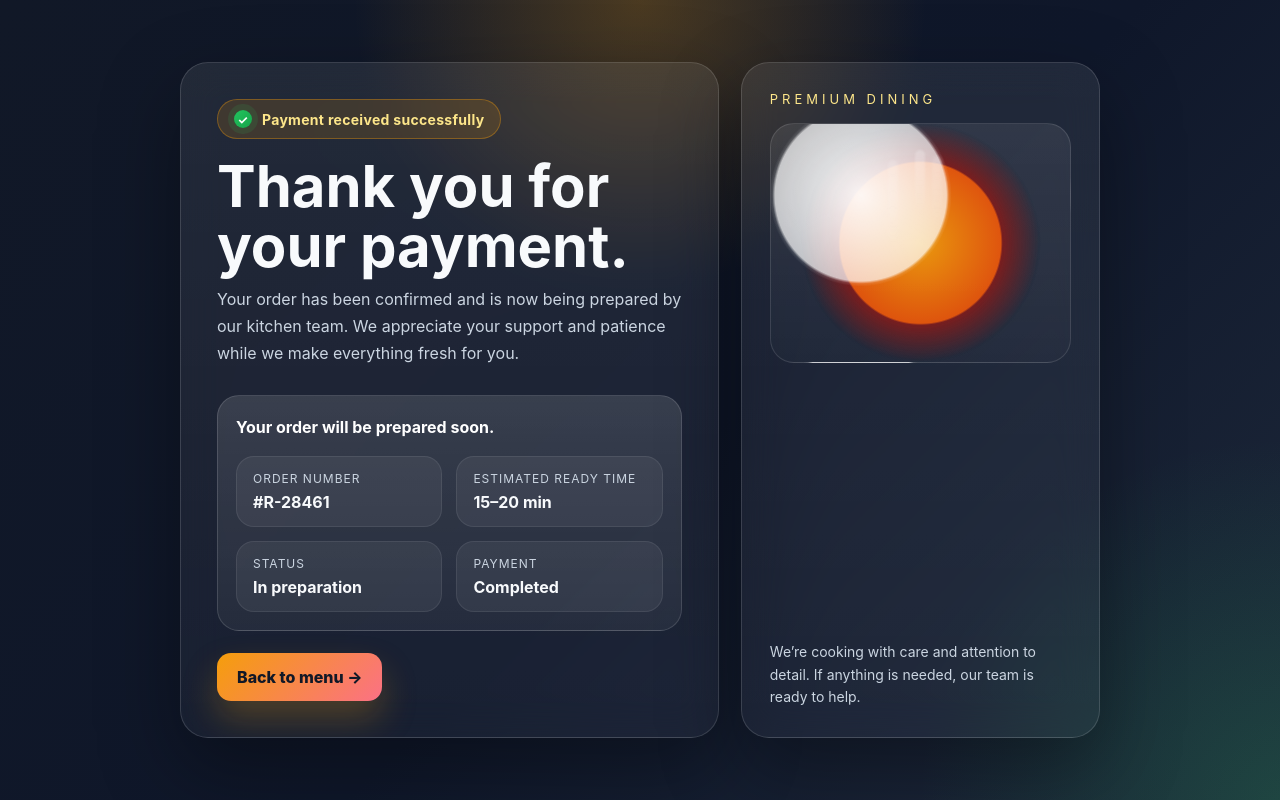
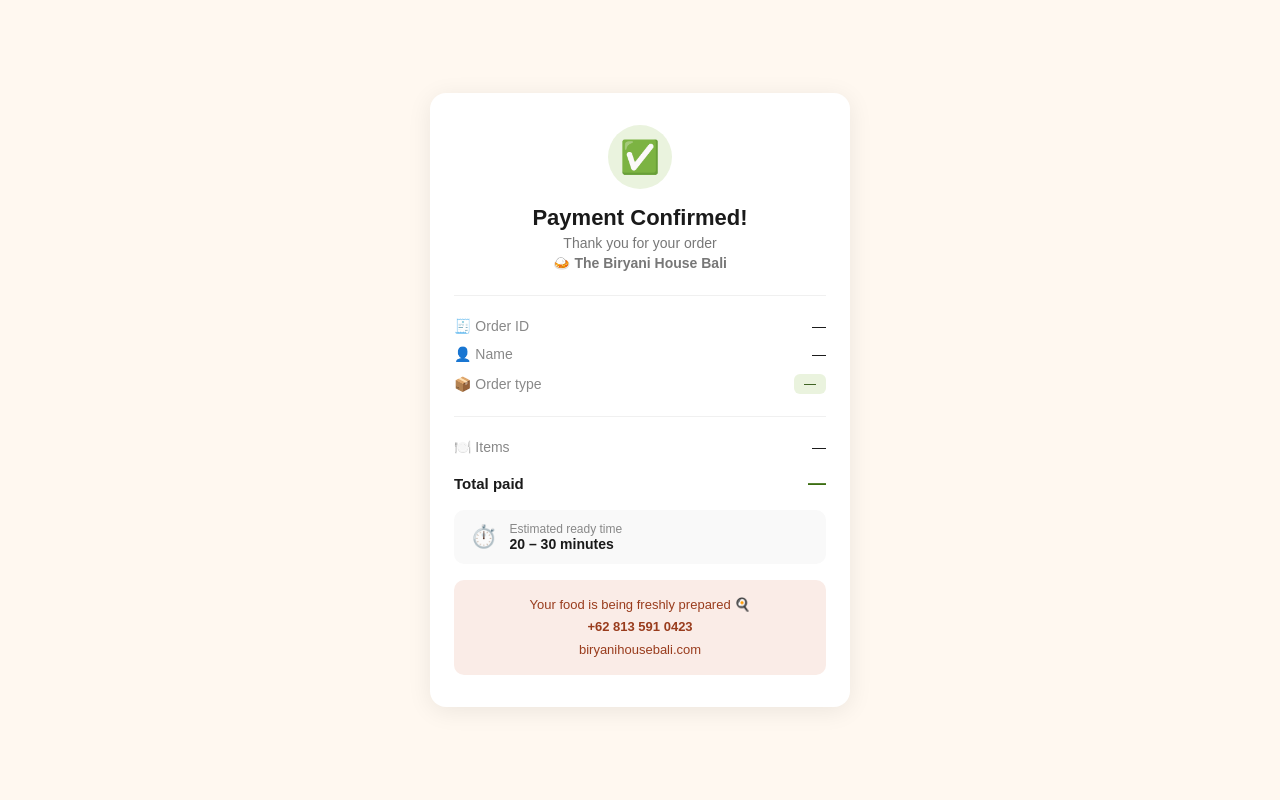
Before and after one commit to itsadityakaushalofficial/Success-urls, a plain HTML site: page index.html in a window 1280 px wide. Drawn offline with Linux system fonts and the light colour scheme.

Commit message:
Refactor HTML structure and styles for payment page

```diff
--- a/index.html
+++ b/index.html
@@ -1,172 +1,199 @@
 <!DOCTYPE html>
-<html lang="en">
+<html>
 <head>
-  <meta charset="UTF-8" />
-  <meta name="viewport" content="width=device-width, initial-scale=1.0" />
-  <title>Thank You for Your Payment</title>
+<meta name="viewport" content="width=device-width, initial-scale=1">
 <style>
-    :root {
-      --bg: #0f172a;
-      --card: rgba(255,255,255,0.08);
-      --card2: rgba(255,255,255,0.12);
-      --text: #f8fafc;
-      --muted: #cbd5e1;
-      --accent: #f59e0b;
-      --accent2: #22c55e;
-      --line: rgba(255,255,255,0.14);
+* { margin: 0; padding: 0; box-sizing: border-box; }
+body {
+  font-family: Arial, sans-serif;
+  background: #fff8f0;
+  min-height: 100vh;
+  display: flex;
+  justify-content: center;
+  align-items: center;
+  padding: 20px;
 }
-    * { box-sizing: border-box; }
-    body {
-      margin: 0;
-      min-height: 100vh;
-      display: grid;
-      place-items: center;
-      font-family: Inter, ui-sans-serif, system-ui, -apple-system, Segoe UI, Roboto, Arial, sans-serif;
-      color: var(--text);
-      background:
-        radial-gradient(circle at top, rgba(245,158,11,0.26), transparent 28%),
-        radial-gradient(circle at bottom right, rgba(34,197,94,0.18), transparent 24%),
-        linear-gradient(135deg, #111827, #0f172a 55%, #1e293b);
-      padding: 24px;
+.card {
+  background: white;
+  border-radius: 16px;
+  padding: 32px 24px;
+  max-width: 420px;
+  width: 100%;
+  box-shadow: 0 4px 24px rgba(0,0,0,0.08);
 }
-    .wrap {
-      width: min(920px, 100%);
-      display: grid;
-      grid-template-columns: 1.2fr 0.8fr;
-      gap: 22px;
-      align-items: stretch;
+.check-circle {
+  width: 64px;
+  height: 64px;
+  border-radius: 50%;
+  background: #EAF3DE;
+  display: flex;
+  align-items: center;
+  justify-content: center;
+  margin: 0 auto 16px;
+  font-size: 32px;
 }
-    .hero, .side {
-      backdrop-filter: blur(20px);
-      background: linear-gradient(180deg, var(--card), rgba(255,255,255,0.04));
-      border: 1px solid var(--line);
-      border-radius: 28px;
-      box-shadow: 0 30px 80px rgba(0,0,0,0.35);
-      overflow: hidden;
+.headline {
+  text-align: center;
+  margin-bottom: 24px;
 }
-    .hero { padding: 36px; position: relative; }
-    .badge {
-      display: inline-flex;
-      gap: 10px;
+.headline h1 {
+  font-size: 22px;
+  font-weight: 600;
+  color: #1a1a1a;
+  margin-bottom: 4px;
+}
+.headline p {
+  font-size: 14px;
+  color: #777;
+}
+.restaurant {
+  font-size: 13px;
+  font-weight: 600;
+  color: #D85A30;
+  margin-top: 4px;
+}
+.divider {
+  border: none;
+  border-top: 1px solid #f0f0f0;
+  margin: 16px 0;
+}
+.row {
+  display: flex;
+  justify-content: space-between;
   align-items: center;
-      padding: 10px 16px;
-      border-radius: 999px;
-      background: rgba(245,158,11,0.14);
-      border: 1px solid rgba(245,158,11,0.35);
-      color: #fde68a;
-      font-weight: 700;
-      letter-spacing: 0.3px;
+  padding: 6px 0;
   font-size: 14px;
 }
-    .check {
-      width: 18px; height: 18px; border-radius: 50%;
-      background: linear-gradient(135deg, var(--accent2), #16a34a);
-      display: inline-grid; place-items: center;
-      color: white; font-size: 12px;
-      box-shadow: 0 0 0 6px rgba(34,197,94,0.12);
+.label { color: #888; }
+.value { color: #1a1a1a; font-weight: 500; }
+.badge {
+  background: #EAF3DE;
+  color: #27500A;
+  padding: 3px 10px;
+  border-radius: 6px;
+  font-size: 12px;
+  font-weight: 500;
 }
-    h1 { margin: 18px 0 10px; font-size: clamp(34px, 5vw, 58px); line-height: 1.02; }
-    p { margin: 0; color: var(--muted); line-height: 1.7; }
-    .highlight { color: white; font-weight: 700; }
-    .order-box {
-      margin-top: 28px;
-      padding: 18px;
-      border-radius: 22px;
-      background: linear-gradient(180deg, var(--card2), rgba(255,255,255,0.05));
-      border: 1px solid var(--line);
+.total-row {
+  display: flex;
+  justify-content: space-between;
+  align-items: center;
+  padding: 12px 0 0;
 }
-    .order-grid {
-      display: grid;
-      grid-template-columns: repeat(2, minmax(0, 1fr));
-      gap: 14px;
-      margin-top: 14px;
+.total-label {
+  font-size: 15px;
+  font-weight: 600;
+  color: #1a1a1a;
 }
-    .item {
+.total-value {
+  font-size: 18px;
+  font-weight: 700;
+  color: #3B6D11;
+}
+.eta-box {
+  display: flex;
+  align-items: center;
+  gap: 12px;
+  background: #f9f9f9;
+  border-radius: 10px;
+  padding: 12px 16px;
+  margin-top: 16px;
+}
+.eta-icon { font-size: 22px; }
+.eta-label { font-size: 12px; color: #888; }
+.eta-time { font-size: 14px; font-weight: 600; color: #1a1a1a; }
+.footer {
+  background: #FAECE7;
+  border-radius: 10px;
   padding: 14px 16px;
-      border-radius: 18px;
-      background: rgba(255,255,255,0.06);
-      border: 1px solid rgba(255,255,255,0.08);
+  text-align: center;
+  margin-top: 16px;
 }
-    .label { display:block; color: var(--muted); font-size: 12px; text-transform: uppercase; letter-spacing: 1px; margin-bottom: 6px; }
-    .value { font-weight: 700; font-size: 16px; }
-    .cta {
-      margin-top: 22px;
-      display: inline-flex;
-      align-items: center;
-      gap: 10px;
-      padding: 14px 20px;
-      border-radius: 14px;
-      background: linear-gradient(135deg, var(--accent), #fb7185);
-      color: #111827;
-      font-weight: 800;
-      text-decoration: none;
-      box-shadow: 0 18px 35px rgba(245,158,11,0.25);
+.footer p {
+  font-size: 13px;
+  color: #993C1D;
+  line-height: 1.7;
 }
-    .side { padding: 28px; display:flex; flex-direction:column; justify-content:space-between; }
-    .brand {
-      font-size: 13px;
-      letter-spacing: 4px;
-      text-transform: uppercase;
-      color: #fde68a;
-      margin-bottom: 16px;
-    }
-    .plate {
-      height: 240px;
-      border-radius: 24px;
-      background:
-        radial-gradient(circle at 30% 30%, rgba(255,255,255,0.95), rgba(255,255,255,0.72) 32%, rgba(255,255,255,0.12) 33%, transparent 34%),
-        radial-gradient(circle at center, rgba(245,158,11,0.95), rgba(234,88,12,0.95) 42%, rgba(127,29,29,0.92) 43%, rgba(17,24,39,0.08) 62%, transparent 63%),
-        linear-gradient(180deg, rgba(255,255,255,0.08), rgba(255,255,255,0.02));
-      border: 1px solid rgba(255,255,255,0.12);
-      position: relative;
-      overflow: hidden;
-    }
-    .steam, .steam::before, .steam::after {
-      content: '';
-      position: absolute;
-      top: 26px;
-      width: 10px;
-      height: 64px;
-      border-radius: 999px;
-      background: linear-gradient(180deg, rgba(255,255,255,0.35), transparent);
-      filter: blur(1px);
-      left: 50%;
-      transform: translateX(-50%);
-      opacity: 0.7;
-    }
-    .steam::before { left: -22px; top: 10px; height: 84px; }
-    .steam::after { left: 22px; top: 6px; height: 76px; }
-    .footer-note { margin-top: 18px; color: var(--muted); font-size: 14px; line-height: 1.6; }
-    @media (max-width: 800px) { .wrap { grid-template-columns: 1fr; } .hero { padding: 28px; } }
 </style>
 </head>
 <body>
-  <main class="wrap">
-    <section class="hero">
-      <div class="badge"><span class="check">✓</span> Payment received successfully</div>
-      <h1>Thank you for your payment.</h1>
-      <p>Your order has been confirmed and is now being prepared by our kitchen team. We appreciate your support and patience while we make everything fresh for you.</p>
+<div class="card">
+  <div class="check-circle">✅</div>
 
-      <div class="order-box">
-        <p class="highlight">Your order will be prepared soon.</p>
-        <div class="order-grid">
-          <div class="item"><span class="label">Order number</span><span class="value">#R-28461</span></div>
-          <div class="item"><span class="label">Estimated ready time</span><span class="value">15–20 min</span></div>
-          <div class="item"><span class="label">Status</span><span class="value">In preparation</span></div>
-          <div class="item"><span class="label">Payment</span><span class="value">Completed</span></div>
+  <div class="headline">
+    <h1>Payment Confirmed!</h1>
+    <p>Thank you for your order</p>
+    <p class="restaurant">🍛 The Biryani House Bali</p>
+  </div>
+
+  <div class="divider"></div>
+
+  <div class="row">
+    <span class="label">🧾 Order ID</span>
+    <span class="value" id="orderId">—</span>
+  </div>
+  <div class="row">
+    <span class="label">👤 Name</span>
+    <span class="value" id="customerName">—</span>
+  </div>
+  <div class="row">
+    <span class="label">📦 Order type</span>
+    <span class="badge" id="orderType">—</span>
+  </div>
+
+  <div class="divider"></div>
+
+  <div class="row">
+    <span class="label">🍽️ Items</span>
+    <span class="value" id="orderItems">—</span>
+  </div>
+
+  <div class="total-row">
+    <span class="total-label">Total paid</span>
+    <span class="total-value" id="totalAmount">—</span>
+  </div>
+
+  <div class="eta-box">
+    <span class="eta-icon">⏱️</span>
+    <div>
+      <p class="eta-label">Estimated ready time</p>
+      <p class="eta-time" id="etaTime">20 – 30 minutes</p>
     </div>
   </div>
 
-      <a class="cta" href="#">Back to menu →</a>
-    </section>
+  <div class="footer">
+    <p>
+      Your food is being freshly prepared 🍳<br>
+      <strong>+62 813 591 0423</strong><br>
+      biryanihousebali.com
+    </p>
+  </div>
+</div>
 
-    <aside class="side">
-      <div>
-        <div class="brand">Premium Dining</div>
-        <div class="plate"><div class="steam"></div></div>
-      </div>
-      <p class="footer-note">We’re cooking with care and attention to detail. If anything is needed, our team is ready to help.</p>
-    </aside>
-  </main>
+<script>
+const params = new URLSearchParams(window.location.search);
+
+const orderId = params.get('order_id');
+const name = params.get('customer_name');
+const type = params.get('order_type');
+const items = params.get('order_details');
+const amount = params.get('amount');
+
+if (orderId) document.getElementById('orderId').textContent = orderId;
+if (name) document.getElementById('customerName').textContent = name;
+if (type) {
+  document.getElementById('orderType').textContent =
+    type.charAt(0).toUpperCase() + type.slice(1);
+}
+if (items) document.getElementById('orderItems').textContent = items;
+if (amount) {
+  const rp = parseInt(amount) / 100;
+  document.getElementById('totalAmount').textContent =
+    'Rp ' + rp.toLocaleString('id-ID');
+}
+if (type === 'delivery') {
+  document.getElementById('etaTime').textContent = '40 – 60 minutes';
+}
+</script>
 </body>
 </html>
```
Lines whose indentation alone changed are shown as unchanged.
